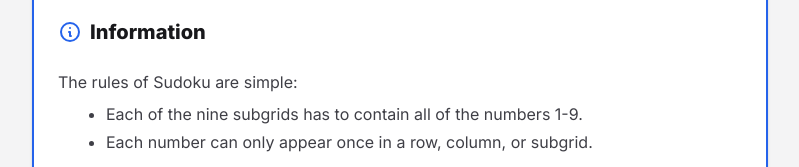
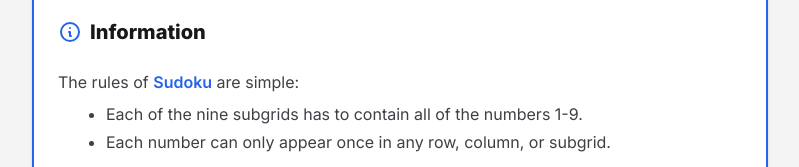
Before and after one commit to mwpryer/sudoku-solver, a website with bundled scripts: page index.html in a window 1280 px wide. Shown: the part 185-352 px from the top of the page, without its empty margins (240-1039 px from the left). Built offline with nearby package versions, Linux system fonts and the light colour scheme.

Commit message:
Update information

```diff
--- a/index.html
+++ b/index.html
@@ -78,13 +78,23 @@
             <h2 class="text-xl">Information</h2>
           </div>
           <div>
-            <p class="mb-2">The rules of Sudoku are simple:</p>
+            <p class="mb-2">
+              The rules of
+              <a
+                href="https://en.wikipedia.org/wiki/Sudoku"
+                target="_blank"
+                rel="noopener noreferrer"
+                class="link"
+                >Sudoku</a
+              >
+              are simple:
+            </p>
             <ul class="pl-5 mb-4 space-y-1 list-disc list-outside sm:pl-12">
               <li>
                 Each of the nine subgrids has to contain all of the numbers 1-9.
               </li>
               <li>
-                Each number can only appear once in a row, column, or subgrid.
+                Each number can only appear once in any row, column, or subgrid.
               </li>
             </ul>
             <p class="mb-4">
```
